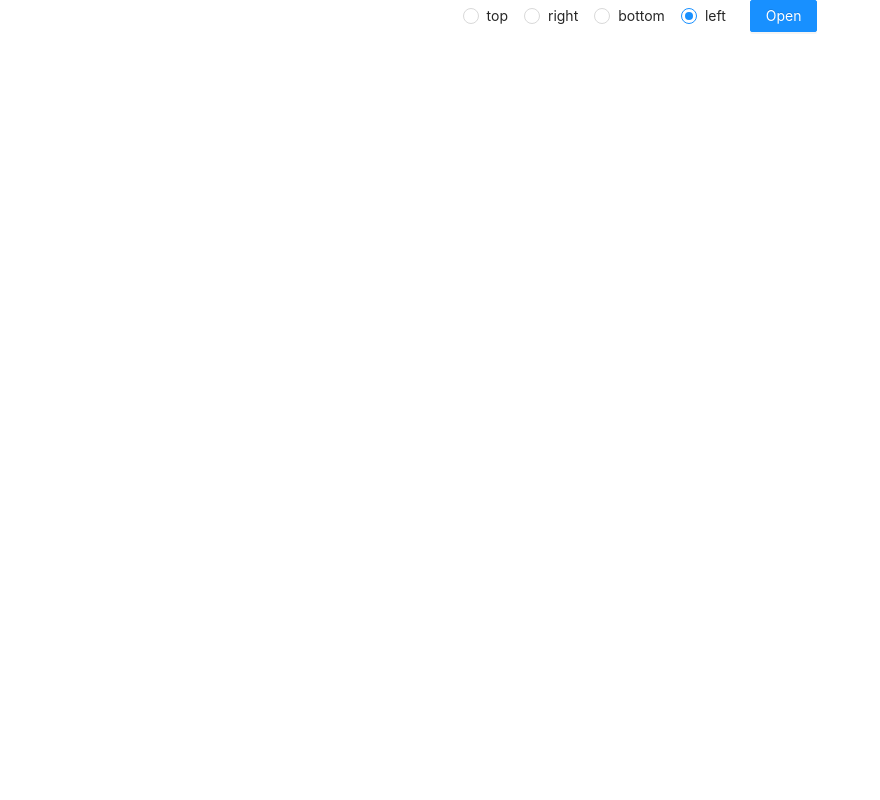
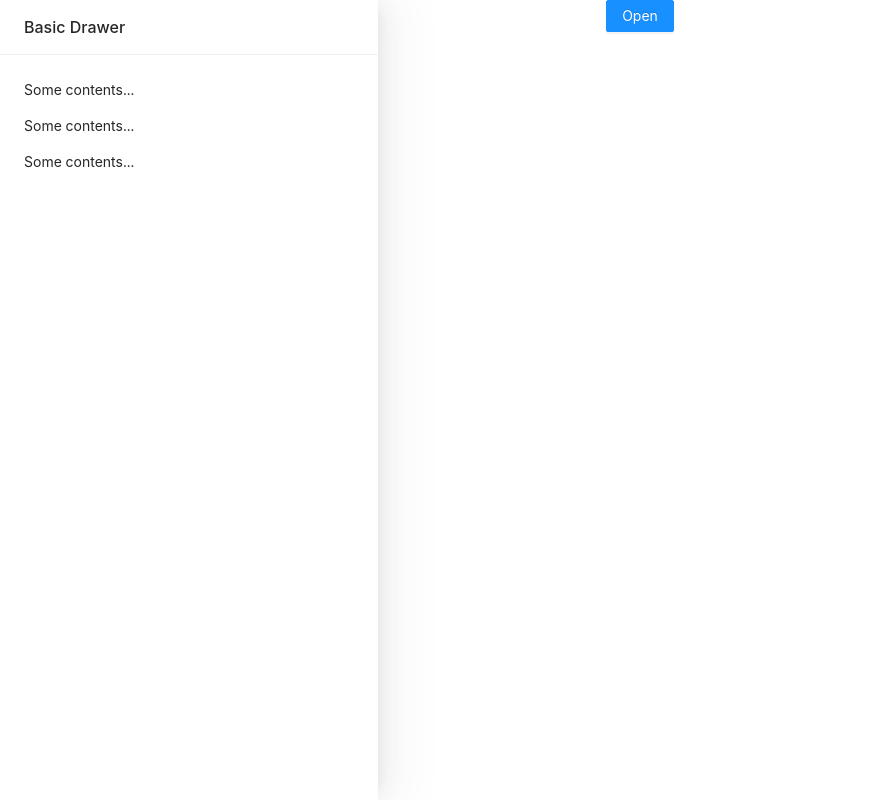
Before and after one commit to vanbui93/dashboard-antdesign-react, a React (Create React App) app: page /admin/main in a window 1280 px wide. Shown: the whole page, without its empty margins (0-880 px from the left). Built offline with nearby package versions, Linux system fonts and the light colour scheme.

Commit message:
ant-design setup update

```diff
--- a/src/pages/MainPage/index.tsx
+++ b/src/pages/MainPage/index.tsx
@@ -4,7 +4,7 @@ import React, { useState } from 'react';
 import Sidebar from '../../components/Sidebar';
 
 const MainPage: React.FC = () => {
-  const [open, setOpen] = useState(false);
+  const [open, setOpen] = useState(true);
   const [placement, setPlacement] = useState<DrawerProps['placement']>('left');
 
   const showDrawer = () => {
@@ -15,23 +15,20 @@ const MainPage: React.FC = () => {
     setOpen(false);
   };
 
-  const onChange = (e: RadioChangeEvent) => {
-    setPlacement(e.target.value);
-  };
   return (
     <>
       <Space>
-        <Radio.Group value={placement} onChange={onChange}>
-          <Radio value="top">top</Radio>
-          <Radio value="right">right</Radio>
-          <Radio value="bottom">bottom</Radio>
-          <Radio value="left">left</Radio>
-        </Radio.Group>
         <Button type="primary" onClick={showDrawer}>
           Open
         </Button>
       </Space>
-      <Drawer title="Basic Drawer" placement={placement} closable={false} onClose={onClose} open={open} key={placement}>
+      <Drawer
+        title="Basic Drawer"
+        placement="left"
+        onClose={onClose}
+        open={open}
+        className="wrap-drawer"
+        closable={false}>
         <Sidebar />
       </Drawer>
     </>
--- /dev/null
+++ b/src/scss/components/common.scss
@@ -0,0 +1,5 @@
+.wrap-drawer {
+  .ant-drawer-mask {
+    background: transparent;
+  }
+}
--- a/src/scss/style.scss
+++ b/src/scss/style.scss
@@ -1,2 +1,5 @@
+// components
+@import 'components/common.scss';
+
 // pages
-@import 'pages/login.scss';
+@import 'pages/login';
```
